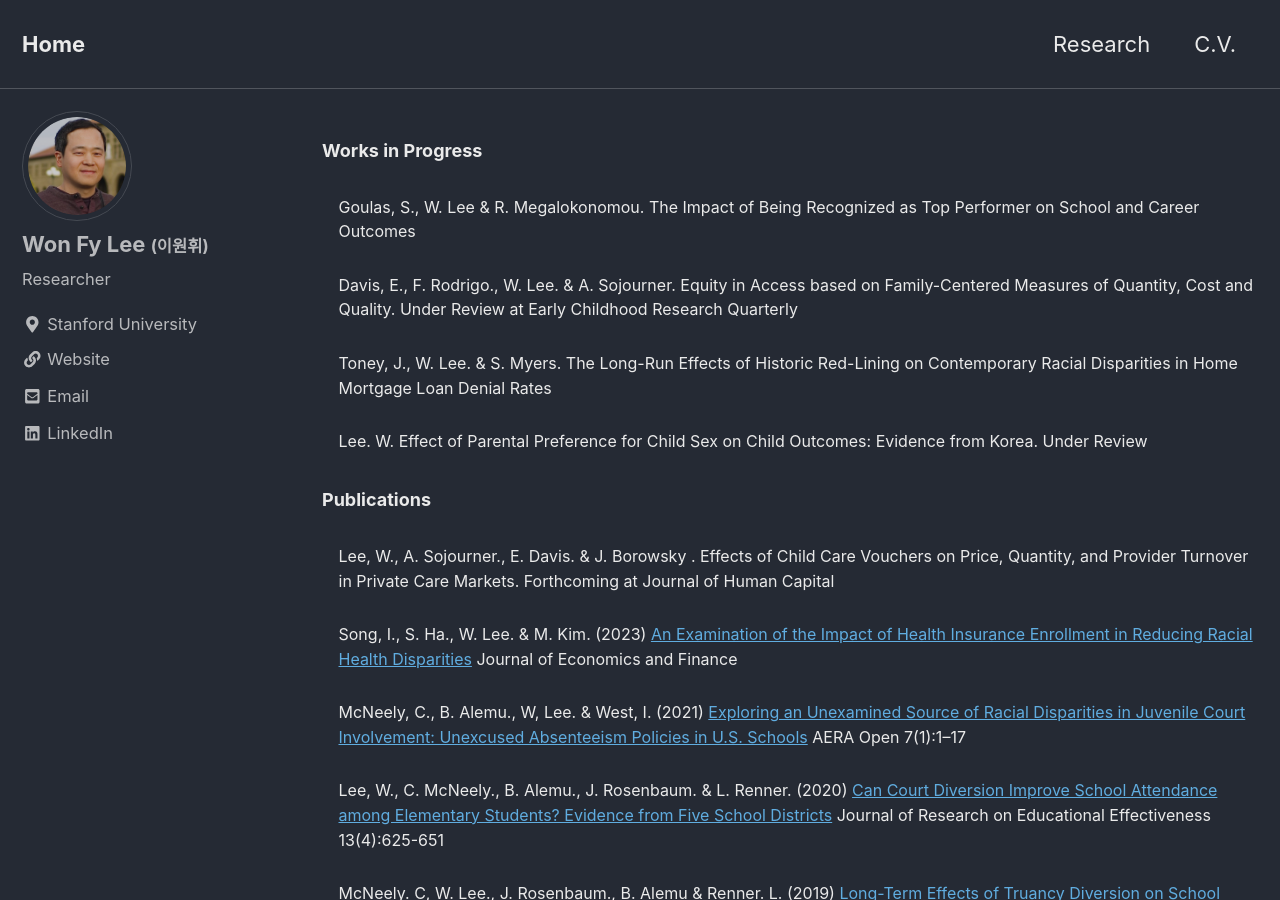
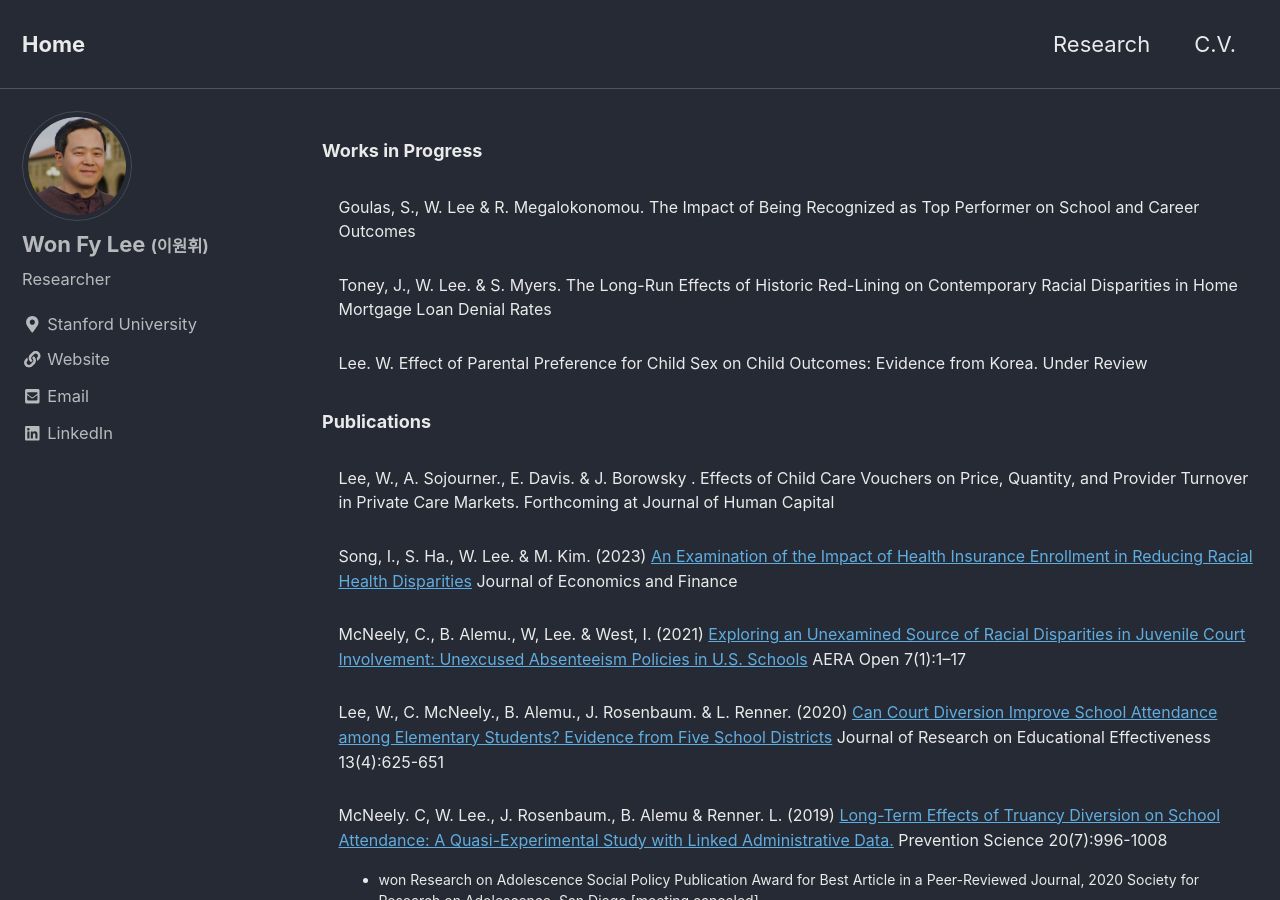
Before and after one commit to leex5089/leex5089.github.io, a Jekyll site: the page built from _pages/Research.md, in a window 1280 px wide and 900 px high. Built offline with Jekyll 4.4.1, drawn with Linux system fonts in a browser that asks for light colours; nearby versions of some CDN libraries.

Commit message:
Update Research.md

```diff
--- a/_pages/Research.md
+++ b/_pages/Research.md
@@ -12,10 +12,6 @@ header:
 
   <dd><font size="3">Goulas, S., W. Lee & R. Megalokonomou. The Impact of Being Recognized as Top Performer on School and Career Outcomes</font></dd>
    <p>
-
-  <dd><font size="3">Davis, E., F. Rodrigo., W. Lee. & A. Sojourner. Equity in Access based on Family-Centered Measures of Quantity, Cost and Quality. Under Review at Early Childhood Research Quarterly</font></dd>
-   <p>
-
   <dd><font size="3">Toney, J., W. Lee. & S. Myers. The Long-Run Effects of Historic Red-Lining on Contemporary Racial Disparities in Home Mortgage Loan Denial Rates</font></dd>
    <p>
 
```
